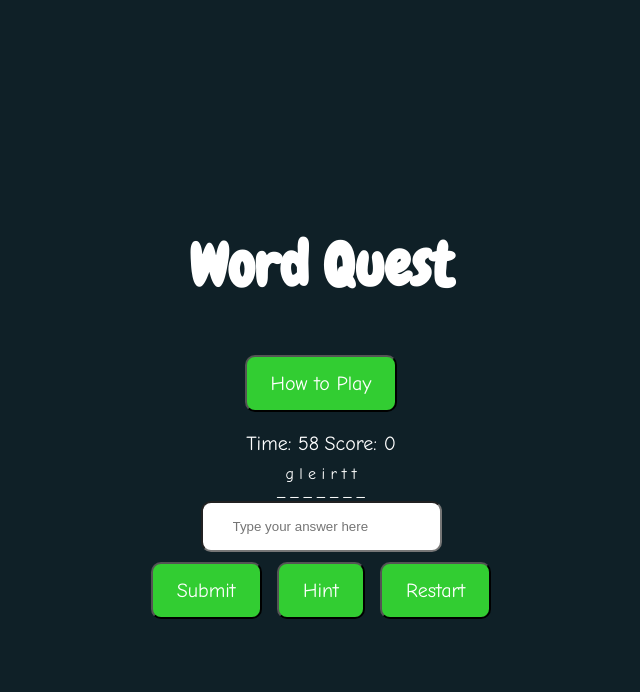
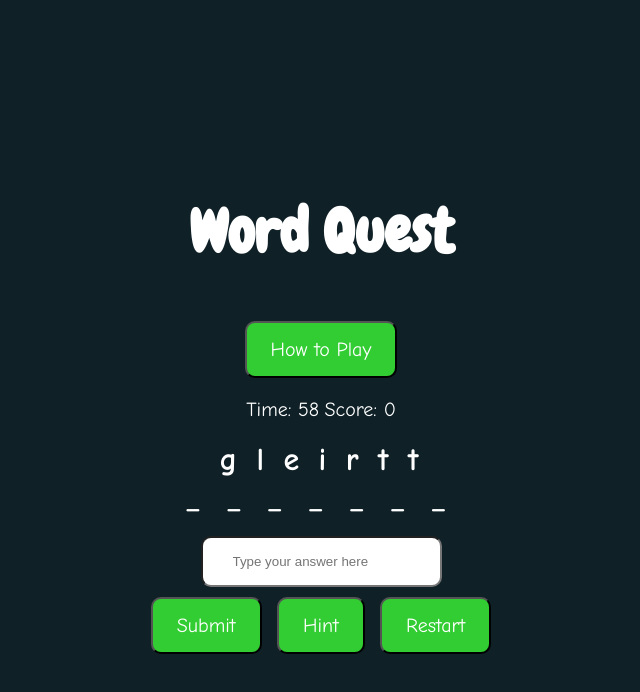
Before and after one commit to kulthoom12/word-quest, a plain HTML site: page index.html in a window 1280 px wide. Both pictures are taken after a click on the button "Start Game". Shown: the whole page, without its empty margins (319-959 px from the left). Drawn offline with Linux system fonts and the light colour scheme.

Commit message:
Target underscores for letters to have spacing and add more style.
For the words that show up I had to add spacing, more style.

```diff
--- a/assets/css/style.css
+++ b/assets/css/style.css
@@ -35,6 +35,9 @@ h2 {
 /* words in game  */
 #scrambled, #word, #score, #timer, #message {
   color: white;
+  font-size: size 20px;
+
+
 }
 
 #instructions {
@@ -45,12 +48,27 @@ h2 {
   display: none;
 }
 
+div#scrambled.letters{
+  font-size: 2rem;
+  font-weight: bold;
+  letter-spacing: 4px;
+  padding: 10px;
+  text-align: center;
+  font-family: var(--font-primary);
+}
+
+div#word.letters{
+  letter-spacing: 10px;
+  font-size: 24px;
+  font-weight: bold;
+  margin-bottom: 20px;
+}
 
 /* Start Button */
 button#start {
   background-color: var(--button-color);
   color: white;
-  margin: 10px 5px;
+  margin: 5px 5px;
   cursor: pointer;
   font-size: 20px;
 }
```
